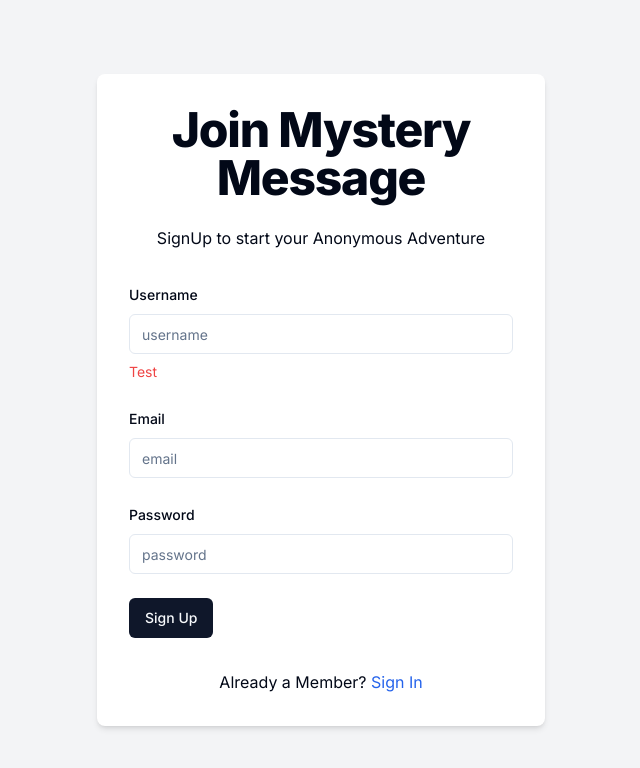
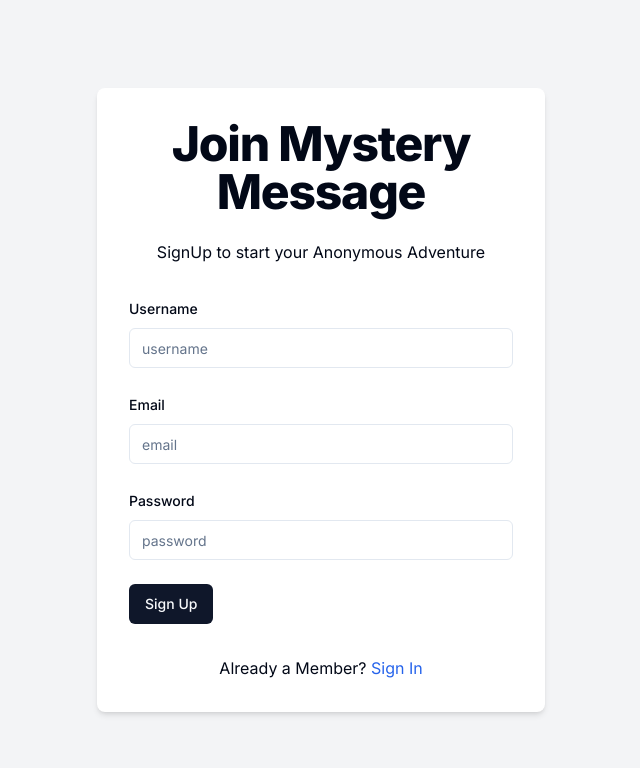
Before and after one commit to Vedant817/Mstry-Message-Nextjs, a Next.js app: page /sign-up in a window 1280 px wide. Shown: the top 768 px of the page, without its empty margins (319-959 px from the left). Built offline with nearby package versions, Linux system fonts and the light colour scheme.

Commit message:
Bug Fixing

```diff
--- a/src/app/(auth)/sign-up/page.tsx
+++ b/src/app/(auth)/sign-up/page.tsx
@@ -104,7 +104,7 @@ const Page = () => {
                                     </FormControl>
                                     {isCheckingUsername && <Loader2 className="animate-spin" />}
                                     <p className={`text-sm ${usernameMessage === 'Username is Available' ? 'text-green-500' : 'text-red-500'}`}>
-                                        Test {usernameMessage}
+                                        {usernameMessage}
                                     </p>
                                     <FormMessage />
                                 </FormItem>
```
